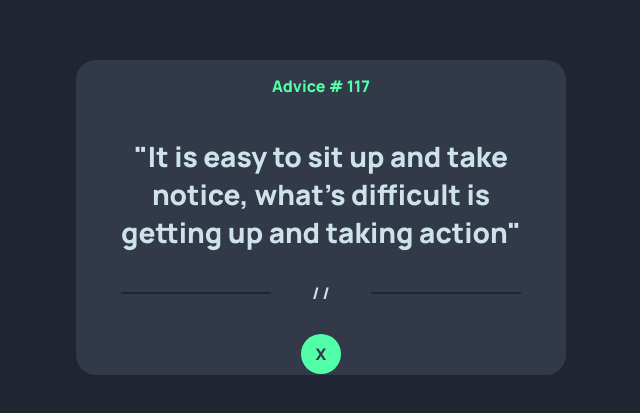
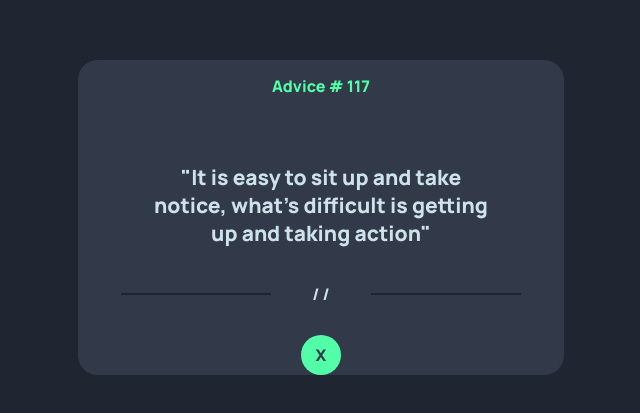
Before and after one commit to Gabriel-S-camargo/dev-quest, a plain HTML site: page Exercícios - HTML+CSS/Exercícios-flex-box/02 - Aplicativo de conselhos aleatórios/index.html in a window 1280 px wide. Shown: the part 191-604 px from the top of the page, without its empty margins (319-959 px from the left). Drawn offline with Linux system fonts and the light colour scheme.

Commit message:
ajuste para responsividade

```diff
--- a/Exercícios - HTML+CSS/Exercícios-flex-box/02 - Aplicativo de conselhos aleatórios/style.css
+++ b/Exercícios - HTML+CSS/Exercícios-flex-box/02 - Aplicativo de conselhos aleatórios/style.css
@@ -79,3 +79,16 @@ a{
     border-right:150px solid hsl(218, 23%, 16%); ;
 
 }
+
+@media(min-width: 768px) {
+    .container{
+        padding-inline:50px;
+        width: 386px;
+    }
+
+    .advice-text{
+        font-size: 21px;
+        padding: 26px;
+
+    }
+}
```
